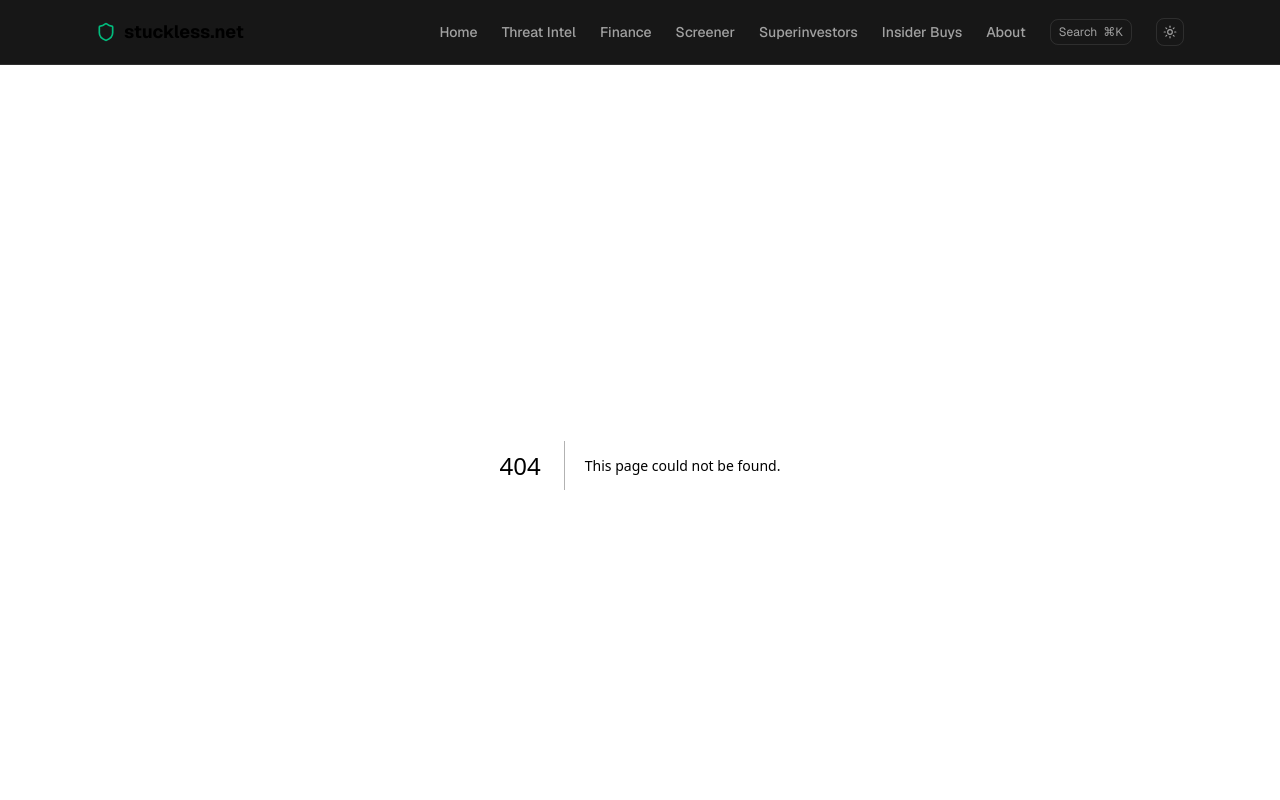
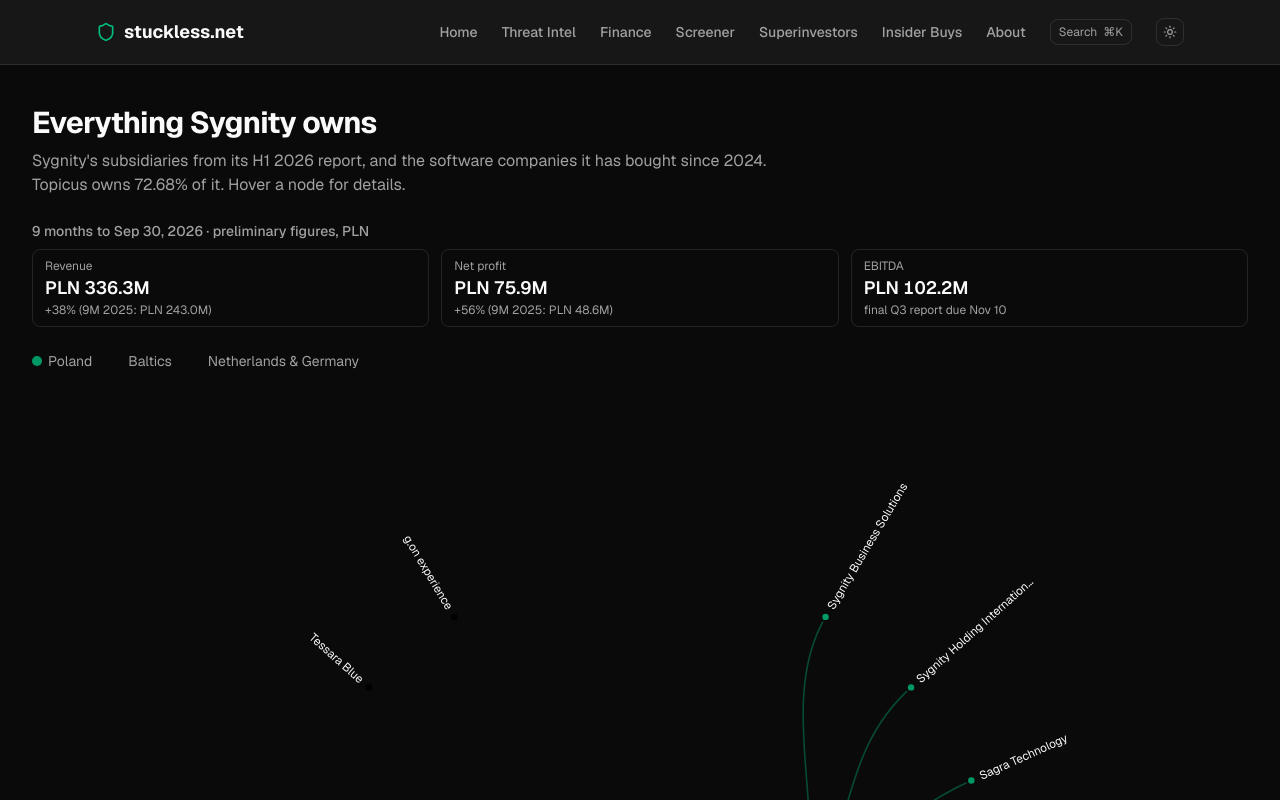
Before and after one commit to cybersecurityhandle/stuckless-net, a Next.js app: page /sygnity in a window 1280 px wide. Before the commit this address had no page. Shown: the top 800 px of the page. Built offline with nearby package versions, Linux system fonts and the light colour scheme.

Commit message:
Add /sygnity and link Topicus's listed stakes to their pages
Sygnity's subsidiaries from note 2 of its H1 2026 report, its 2024-2026
acquisitions from its current reports, and preliminary 9M 2026 results.
The Sygnity and Asseco nodes on /topicus now open /sygnity and /asseco.

```diff
--- /dev/null
+++ b/app/sygnity/page.tsx
@@ -0,0 +1,21 @@
+import type { Metadata } from "next";
+import { CompanyHoldingsView } from "@/components/company-holdings";
+import { SYGNITY } from "@/lib/sygnity";
+
+export const metadata: Metadata = {
+  alternates: { canonical: "/sygnity" },
+  title: "Sygnity | Stuckless",
+  description: "Everything Sygnity owns: its Polish, Baltic and German software companies, and its acquisitions since 2024",
+};
+
+export default function Page() {
+  return (
+    <div className="mx-auto max-w-7xl px-4 py-10 sm:px-6 lg:px-8">
+      <h1 className="text-3xl font-bold tracking-tight">Everything {SYGNITY.short} owns</h1>
+      <p className="mt-2 max-w-3xl text-muted-foreground">
+        Sygnity&apos;s subsidiaries from its H1 2026 report, and the software companies it has bought since 2024. Topicus owns 72.68% of it. Hover a node for details.
+      </p>
+      <CompanyHoldingsView config={SYGNITY} />
+    </div>
+  );
+}
--- a/components/stock-analyzer.tsx
+++ b/components/stock-analyzer.tsx
@@ -41,6 +41,7 @@ const HOLDINGS_PAGES: Record<string, { href: string; label: string }> = {
   "ACP.WA": { href: "/asseco", label: "Everything Asseco owns" },
   BN: { href: "/brookfield", label: "Everything Brookfield owns" },
   "BN.TO": { href: "/brookfield", label: "Everything Brookfield owns" },
+  "SGN.WA": { href: "/sygnity", label: "Everything Sygnity owns" },
   BH: { href: "/biglari", label: "Everything Biglari owns" },
   "BH-A": { href: "/biglari", label: "Everything Biglari owns" },
   "TOI.V": { href: "/topicus", label: "Everything Topicus owns" },
--- a/components/topicus-web.tsx
+++ b/components/topicus-web.tsx
@@ -72,8 +72,8 @@ function buildTree(tss: TssJson): TreeNode {
               label: `${s.company} ${fmtPct(s.pct, 1)}`,
               branch: "stakes",
               detail: [`${s.ticker} · ${fmtPct(s.pct, 2)} owned`, s.note],
-              href: `/finance?ticker=${encodeURIComponent(s.ticker)}`,
-              hint: "Click for the stock page",
+              href: s.page,
+              hint: `Click for everything ${s.company} owns`,
             })),
           },
           ...countries.map(([country, deals]) => ({
@@ -316,7 +316,10 @@ function Stakes() {
               <Link href={`/finance?ticker=${encodeURIComponent(s.ticker)}`} className="font-medium text-emerald-400 hover:underline">
                 {s.ticker}
               </Link>
-              <span className="text-muted-foreground"> - {s.company}</span>
+              <span className="text-muted-foreground"> - </span>
+              <Link href={s.page} className="text-muted-foreground hover:text-foreground hover:underline">
+                {s.company}
+              </Link>
             </span>
             <span className="tabular-nums text-muted-foreground">{fmtPct(s.pct, 2)}</span>
           </li>
--- /dev/null
+++ b/lib/sygnity.ts
@@ -0,0 +1,83 @@
+/**
+ * Sygnity (WSE:SGN) for /sygnity. Group structure from note 2 of the H1 2026
+ * report (SSF-i-JSF-SGN-H126.pdf, Polish); deals and prices from Sygnity's
+ * current reports (RB) on sygnity.pl/dla-inwestorow; 9M 2026 results from the
+ * preliminary RB 29/2026 (final Q3 report due 2026-11-10). Topicus owns
+ * 72.68% (lib/topicus.ts STAKES). Refresh after each periodic report.
+ */
+
+import { BRANCH_COLORS, type Acquisition, type CompanyHoldings } from "@/lib/company-holdings";
+
+const H1 = "H1 2026 report";
+const RB = (n: string) => `current report ${n}`;
+const UPLOADS = "https://www.sygnity.pl/wp-content/uploads";
+
+const ACQUISITIONS: Acquisition[] = [
+  { date: "2024-02", name: "Edrana Baltic", deal: "100%; ERP systems in Lithuania and Latvia", price: "~€2.7M before adjustments", src: RB("34/2023, 7/2024") },
+  { date: "2024-03", name: "Sagra Technology", deal: "100%; SaaS sales, marketing and analytics software", price: "up to ~PLN 42.3M", src: RB("10/2024") },
+  { date: "2025-07", name: "DocLogix", deal: "100%; Vilnius, with its Latvian subsidiary", src: H1 },
+  { date: "2025-12", name: "Comarch HIS (now Mednow)", deal: "100%; Comarch's hospital information system business, split out of Comarch", price: "~PLN 28M before adjustments", src: RB("30/2025, 37/2025") },
+  { date: "2026-10", name: "g.on experience", deal: "100%, through Tessara Blue; bought from TSS Europe, Sygnity's majority owner", price: "~€7.2M before adjustments", src: RB("27/2026") },
+];
+
+export const SYGNITY: CompanyHoldings = {
+  name: "Sygnity",
+  short: "Sygnity",
+  statsTitle: "9 months to Sep 30, 2026 · preliminary figures, PLN",
+  stats: [
+    { label: "Revenue", value: "PLN 336.3M", sub: "+38% (9M 2025: PLN 243.0M)" },
+    { label: "Net profit", value: "PLN 75.9M", sub: "+56% (9M 2025: PLN 48.6M)" },
+    { label: "EBITDA", value: "PLN 102.2M", sub: "final Q3 report due Nov 10" },
+  ],
+  sources: [
+    { label: "H1 2026 report", url: `${UPLOADS}/2026/09/SSF-i-JSF-SGN-H126.pdf` },
+    {
+      label: "9M 2026 preliminary results",
+      url: `${UPLOADS}/2026/11/RB_29_2026-Informacja-nt.-wstepnych-wynikow-finansowych-za-III-kwartaly-roku-obrotowego-2026-.pdf`,
+    },
+    { label: "Investor reports", url: "https://www.sygnity.pl/dla-inwestorow/" },
+  ],
+  branches: [
+    {
+      id: "pl",
+      label: "Poland",
+      color: BRANCH_COLORS.green,
+      items: [
+        { name: "Sygnity Business Solutions", note: "Zielona Góra; software and IT services" },
+        { name: "Sygnity Holding International", note: "holding company" },
+        { name: "Sagra Technology", year: 2024, src: RB("10/2024"), note: "Szczecin; SaaS sales and marketing software" },
+        { name: "Mednow", year: 2025, src: RB("37/2025"), note: "Katowice; hospital information systems, ex Comarch HIS" },
+        { name: "Budimex Sygnity", pct: 0.33, note: "joint venture with Budimex for one project; equity method" },
+        { name: "Emtal", pct: 0.5, note: "public transport systems; not consolidated, fully written down" },
+        { name: "Geomar", note: "bankrupt since 2020; not consolidated" },
+      ],
+    },
+    {
+      id: "baltics",
+      label: "Baltics",
+      color: BRANCH_COLORS.amber,
+      items: [
+        { name: "Edrana Baltic", year: 2024, src: RB("7/2024"), note: "Vilnius; ERP systems" },
+        { name: "Edrana (Latvia)", note: "Riga; through Edrana Baltic" },
+        { name: "DocLogix", year: 2025, src: H1, note: "Vilnius; software" },
+        { name: "DocLogix Latvia", note: "Riga; through DocLogix" },
+      ],
+    },
+    {
+      id: "west",
+      label: "Netherlands & Germany",
+      color: BRANCH_COLORS.violet,
+      detail: "Sygnity's first subsidiaries outside Poland and the Baltics",
+      items: [
+        { name: "Tessara Blue", note: "Utrecht; holding company set up May 2026" },
+        { name: "g.on experience", year: 2026, src: RB("27/2026"), note: "Münster; geolocation software for managing infrastructure" },
+      ],
+    },
+  ],
+  historyNote:
+    "Acquisitions in Sygnity's 2024–2026 reports, part of its plan to invest surplus cash in other software companies. Older deals still carried as goodwill (EMAX, PB Polsoft, Winuel, Aram) aren't dated in the H1 2026 report.",
+  acquisitions: ACQUISITIONS,
+  notes: [
+    "Topicus owns 72.68% through TSS Europe B.V.; Constellation Software is the ultimate parent.",
+  ],
+};
--- a/lib/topicus.ts
+++ b/lib/topicus.ts
@@ -32,8 +32,8 @@ export const OWNERSHIP = {
 
 // Listed companies Topicus holds, by Yahoo ticker
 export const STAKES = [
-  { ticker: "SGN.WA", company: "Sygnity", pct: 0.7268, note: "controlling stake, consolidated" },
-  { ticker: "ACP.WA", company: "Asseco Poland", pct: 0.2314, note: "19,207,886 shares; equity method" },
+  { ticker: "SGN.WA", company: "Sygnity", pct: 0.7268, note: "controlling stake, consolidated", page: "/sygnity" },
+  { ticker: "ACP.WA", company: "Asseco Poland", pct: 0.2314, note: "19,207,886 shares; equity method", page: "/asseco" },
 ];
 
 // Topicus.com B.V., the Dutch business TSS combined with in 2021. Its
```
